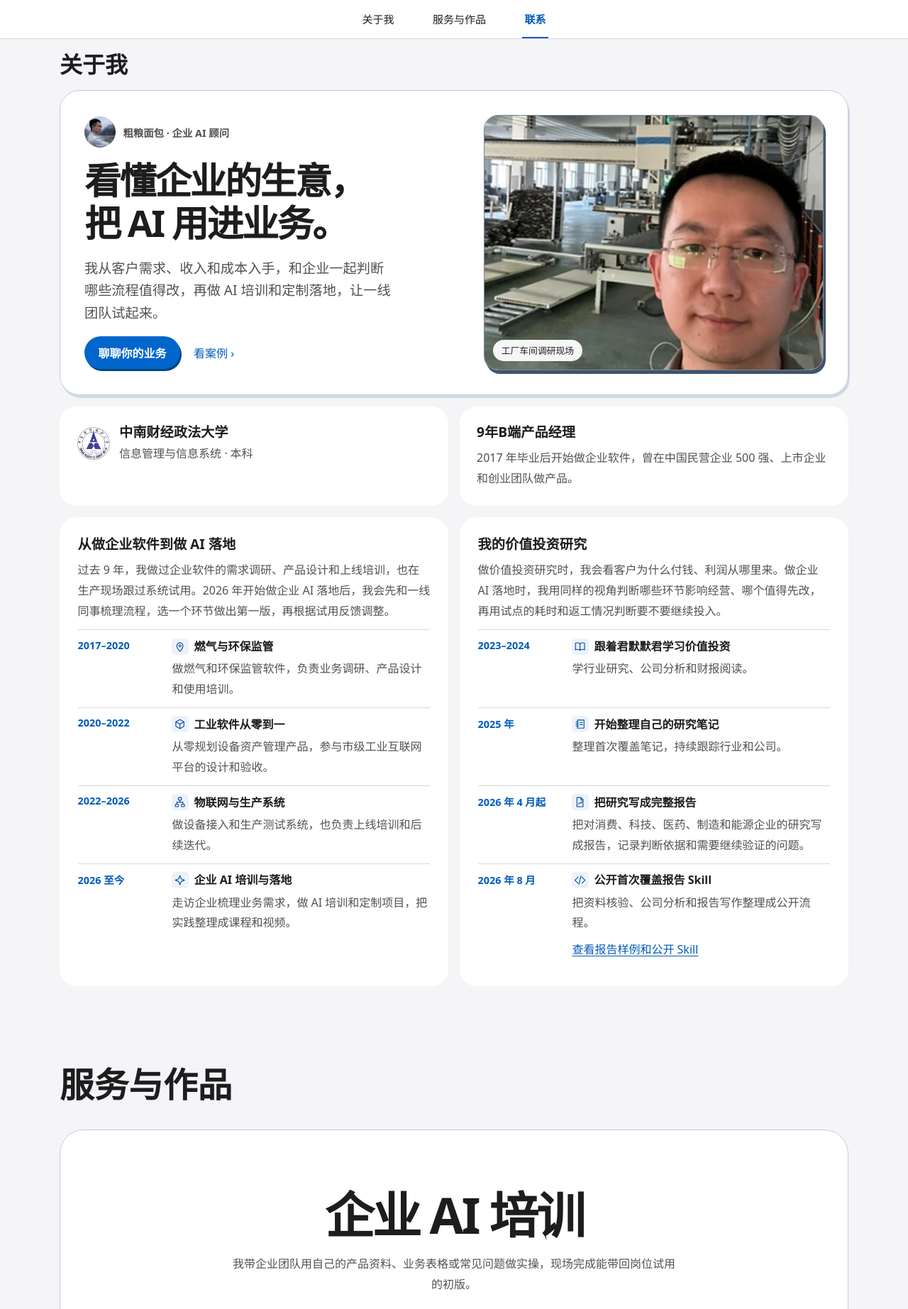
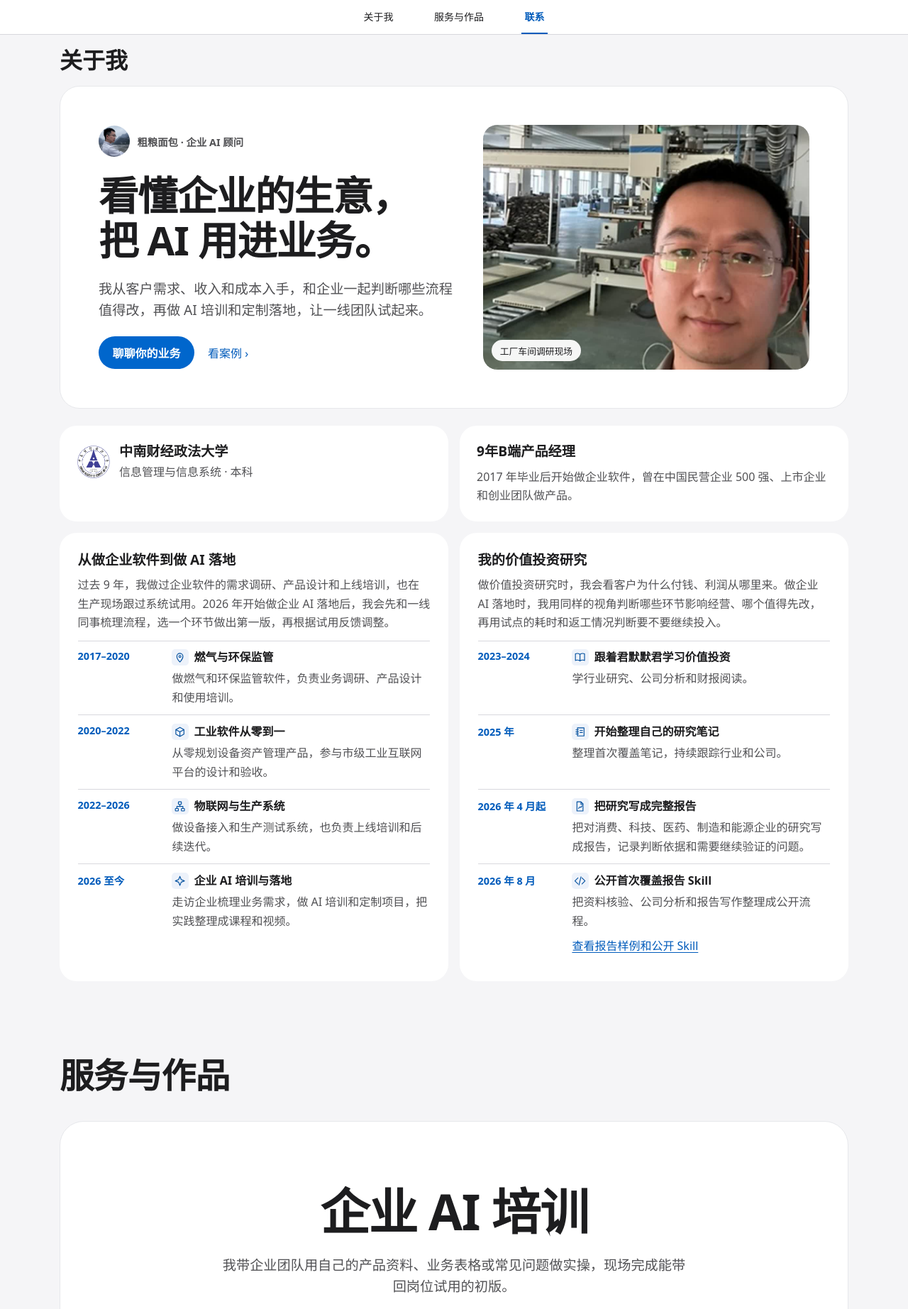
Before and after one commit to qin23333-star/coarsegrain-site, a plain HTML site: page index.html in a window 1280 px wide. Shown: the top 1845 px of the page at 71% size. Drawn offline with Linux system fonts and the light colour scheme.

Commit message:
Refine typography and spacing across the personal site

```diff
--- a/index.html
+++ b/index.html
@@ -6,7 +6,7 @@
   <meta name="description" content="粗粮面包的个人网站。企业 AI 培训、定制落地、制造业企业案例和首次覆盖报告 Skill。">
   <meta name="theme-color" content="#f5f5f7">
   <title>粗粮面包 · 企业 AI 培训与定制落地</title>
-  <link rel="stylesheet" href="style.css?v=20261122-service-showcase">
+  <link rel="stylesheet" href="style.css?v=20261122-type-spacing">
 </head>
 <body>
   <div class="nav-shell">
--- a/style.css
+++ b/style.css
@@ -4,11 +4,8 @@
   --ink: #1d1d1f;
   --muted: #515154;
   --line: #d8d8dd;
-  --raised-edge: #c6ced9;
-  --raised-shadow: #d2dae5;
-  --feature-edge: #76869b;
-  --feature-shadow: #41536b;
-  font-family: "Geist", "PingFang SC", "Microsoft YaHei", system-ui, sans-serif;
+  --section-space: clamp(48px, 8vw, 104px);
+  font-family: "PingFang SC", "Microsoft YaHei", system-ui, sans-serif;
   color: var(--ink);
   background: var(--paper);
 }
@@ -18,7 +15,7 @@ html { scroll-padding-top: 70px; }
 a { color: inherit; text-decoration: none; }
 a:focus-visible, button:focus-visible, summary:focus-visible { outline: 3px solid #005bbb; outline-offset: 5px; }
 img { display: block; max-width: 100%; height: auto; }
-p { margin: 0; color: var(--muted); line-height: 1.8; }
+p { margin: 0; color: var(--muted); line-height: 1.65; }
 h1, h2, h3, h4 { margin: 0; line-height: 1.25; }
 h2 { font-size: clamp(1.5rem, 2.6vw, 2rem); margin-bottom: 1rem; }
 h3 { font-size: 1.2rem; font-weight: 700; margin-bottom: .65rem; }
@@ -41,7 +38,7 @@ h4 { font-size: 1rem; font-weight: 700; margin-bottom: .5rem; }
 .wrap { width: min(1112px, calc(100% - 64px)); margin-inline: auto; }
 .nav-shell { position: sticky; top: 0; z-index: 10; background: rgb(255 255 255 / 92%); backdrop-filter: blur(16px); border-bottom: 1px solid var(--line); }
 .site-nav { display: flex; align-items: center; justify-content: center; gap: clamp(.75rem, 4vw, 3rem); }
-.site-nav a { display: grid; place-items: center; min-height: 54px; padding-inline: .2rem; border-bottom: 2px solid transparent; font-size: .94rem; }
+.site-nav a { display: grid; place-items: center; min-height: 48px; padding-inline: .3rem; border-bottom: 2px solid transparent; font-size: .875rem; }
 .site-nav a[aria-current="location"] { color: #005bbb; border-color: currentColor; font-weight: 700; }
 .social a:hover { text-decoration: underline; text-underline-offset: .25em; }
 .header {
@@ -50,15 +47,15 @@ h4 { font-size: 1rem; font-weight: 700; margin-bottom: .5rem; }
   align-content: center;
   align-items: center;
   column-gap: clamp(20px, 3vw, 36px);
-  row-gap: 12px;
-  margin-bottom: 16px;
-  padding: clamp(18px, 3vw, 34px);
+  row-gap: clamp(12px, 1.6vw, 20px);
+  margin-bottom: 24px;
+  padding: clamp(20px, 4.5vw, 54px);
   border-radius: 28px;
   background: white;
 }
 .identity { display: flex; align-items: center; gap: .65rem; color: var(--muted); font-size: .9rem; font-weight: 600; }
-h1 { font-size: clamp(2rem, 4.05vw, 3.55rem); font-weight: 750; line-height: 1.15; letter-spacing: -.045em; }
-.hero-description { max-width: 27rem; font-size: clamp(1rem, 1.5vw, 1.2rem); line-height: 1.65; }
+h1 { font-size: clamp(2rem, 4.4vw, 3.8rem); font-weight: 700; line-height: 1.12; letter-spacing: -.022em; }
+.hero-description { max-width: 29em; font-size: clamp(1rem, 1.6vw, 1.2rem); line-height: 1.55; }
 .hero-actions { display: flex; flex-wrap: wrap; align-items: center; gap: .75rem 1.2rem; }
 .hero-actions .text-link { text-decoration: none; padding-block: .65rem; }
 .hero-actions .text-link:hover { text-decoration: underline; }
@@ -74,7 +71,7 @@ h1 { font-size: clamp(2rem, 4.05vw, 3.55rem); font-weight: 750; line-height: 1.1
 .hero-actions .button-primary:hover { background: #0056ad; }
 .section { padding: 16px 0 0; }
 .contact { display: grid; align-items: center; gap: clamp(16px, 3vw, 32px); }
-.work-grid { display: grid; gap: clamp(20px, 4vw, 44px); }
+.work-grid { display: grid; gap: clamp(24px, 5vw, 56px); }
 .project { display: flex; flex-direction: column; align-items: flex-start; min-width: 0; padding: clamp(18px, 2vw, 26px); border-radius: 24px; background: #ffffff; }
 .project p { margin-bottom: .7rem; }
 .training img { width: 100%; aspect-ratio: 16 / 9; border-radius: 8px; margin: 0 0 .75rem; }
@@ -144,7 +141,7 @@ h1 { font-size: clamp(2rem, 4.05vw, 3.55rem); font-weight: 750; line-height: 1.1
 .education { display: flex; align-items: center; gap: .75rem; }
 .education img { flex: none; border-radius: 50%; }
 .phase { color: #005bbb; font-weight: 700; font-size: .9rem; }
-.contact { margin-top: 16px; background: #edf2fa; border: 1px solid var(--line); border-radius: 12px; padding: clamp(18px, 3vw, 34px); grid-template-columns: 1fr auto; }
+.contact { margin-top: var(--section-space); background: #edf2fa; border: 1px solid var(--line); border-radius: 12px; padding: clamp(18px, 3vw, 34px); grid-template-columns: 1fr auto; }
 .qr-button { cursor: pointer; border: 1px solid var(--line); border-radius: 12px; background: white; color: var(--ink); padding: 8px 8px 12px; font: inherit; font-size: .83rem; }
 .qr-button img { width: 144px; }
 dialog { border: 1px solid var(--line); border-radius: 16px; background: #ffffff; padding: 22px; color: var(--ink); width: min(420px, calc(100% - 32px)); }
@@ -214,67 +211,51 @@ dialog .button { display: flex; }
 }
 .chapter-list li::before { content: counter(chapter) "."; color: #004f9e; }
 
-/* Solid lower edges lift the key surfaces above the page background. */
-.hero-scene {
-  border: 1px solid var(--feature-edge);
-  box-shadow: 3px 5px 0 var(--feature-shadow);
-}
-.header,
-.project {
-  border: 1px solid var(--raised-edge);
-  box-shadow: 2px 4px 0 var(--raised-shadow);
-}
-.contact {
-  box-shadow: 2px 4px 0 var(--raised-shadow);
-}
-.hero-actions .button-primary {
-  box-shadow: 2px 3px 0 #004686;
-}
-@media (max-width: 680px) {
-  .hero-scene {
-    box-shadow: 2px 4px 0 var(--feature-shadow);
-  }
-}
+.header { border: 1px solid #e7e8eb; }
 
-
-#work { padding-top: clamp(48px, 9vw, 108px); }
-#work > h2 { font-size: clamp(1.75rem, 3.8vw, 3.1rem); margin-bottom: .7em; }
+#work { padding-top: var(--section-space); }
+#work > h2 { font-size: clamp(1.75rem, 3.8vw, 3.1rem); margin-bottom: clamp(18px, 3vw, 34px); letter-spacing: -.016em; }
 .work-grid > .project {
   width: 100%;
   align-items: center;
-  padding: clamp(24px, 6vw, 76px) clamp(16px, 6vw, 76px);
+  padding: clamp(36px, 7vw, 88px) clamp(16px, 6vw, 76px);
   border-radius: clamp(18px, 3vw, 34px);
-  box-shadow: none;
+  border: 1px solid #e7e8eb;
 }
 .work-grid > .project > h3 {
   display: block;
   font-size: clamp(2rem, 5.6vw, 4.35rem);
-  letter-spacing: -.045em;
+  margin-bottom: .32em;
+  font-weight: 700;
+  line-height: 1.1;
+  letter-spacing: -.022em;
   text-align: center;
+  text-wrap: balance;
 }
 .work-grid > .project > h3 .icon { display: none; }
-.work-grid > .project > p { max-width: 39em; text-align: center; margin-bottom: 1.5rem; }
+.work-grid > .project > p { max-width: 34em; margin-bottom: clamp(20px, 3.5vw, 40px); font-size: clamp(1rem, 1.7vw, 1.2rem); line-height: 1.55; text-align: center; text-wrap: pretty; }
 .training img {
   max-width: 890px;
   aspect-ratio: 2 / 1;
   object-position: center 43%;
   border-radius: 18px;
-  margin-bottom: 1.4rem;
+  margin-bottom: clamp(20px, 3.5vw, 36px);
 }
 .training .feature-list, .skill .chapter-list { max-width: 890px; }
 .training .feature-list dl { grid-template-columns: repeat(3, minmax(0, 1fr)); }
 .work-grid > .workbench {
   color: #f4f7fc;
   background: #101a28;
+  border-color: #28384c;
 }
 .workbench > p, .wechat-case > p { color: #c4d1e1; }
 .wechat-case { width: 100%; text-align: center; }
-.wechat-case h4 { font-size: clamp(1.7rem, 4vw, 3rem); letter-spacing: -.035em; }
-.wechat-case > p { margin-inline: auto; max-width: 36em; }
+.wechat-case h4 { font-size: clamp(1.65rem, 3.8vw, 2.85rem); letter-spacing: -.018em; line-height: 1.15; }
+.wechat-case > p { margin-inline: auto; max-width: 31em; line-height: 1.55; text-wrap: pretty; }
 .phone-stage {
   display: grid;
   place-items: center;
-  margin: 1.3rem 0 1rem;
+  margin: clamp(20px, 3.4vw, 36px) 0 1.15rem;
   padding: clamp(14px, 4vw, 44px) 8px;
   border: 1px solid #38485e;
   border-radius: 22px;
@@ -385,7 +366,7 @@ dialog .button { display: flex; }
   margin-top: 1.5rem;
   grid-template-columns: minmax(75px, 112px) minmax(0, 1fr);
 }
-.skill .chapter-list { margin-block: .45rem 1rem; }
+.skill .chapter-list { margin-block: .5rem 1.4rem; }
 @media (max-width: 680px) {
   .training .feature-list dl { grid-template-columns: 1fr; }
   .training img { aspect-ratio: 4 / 3; }
```
